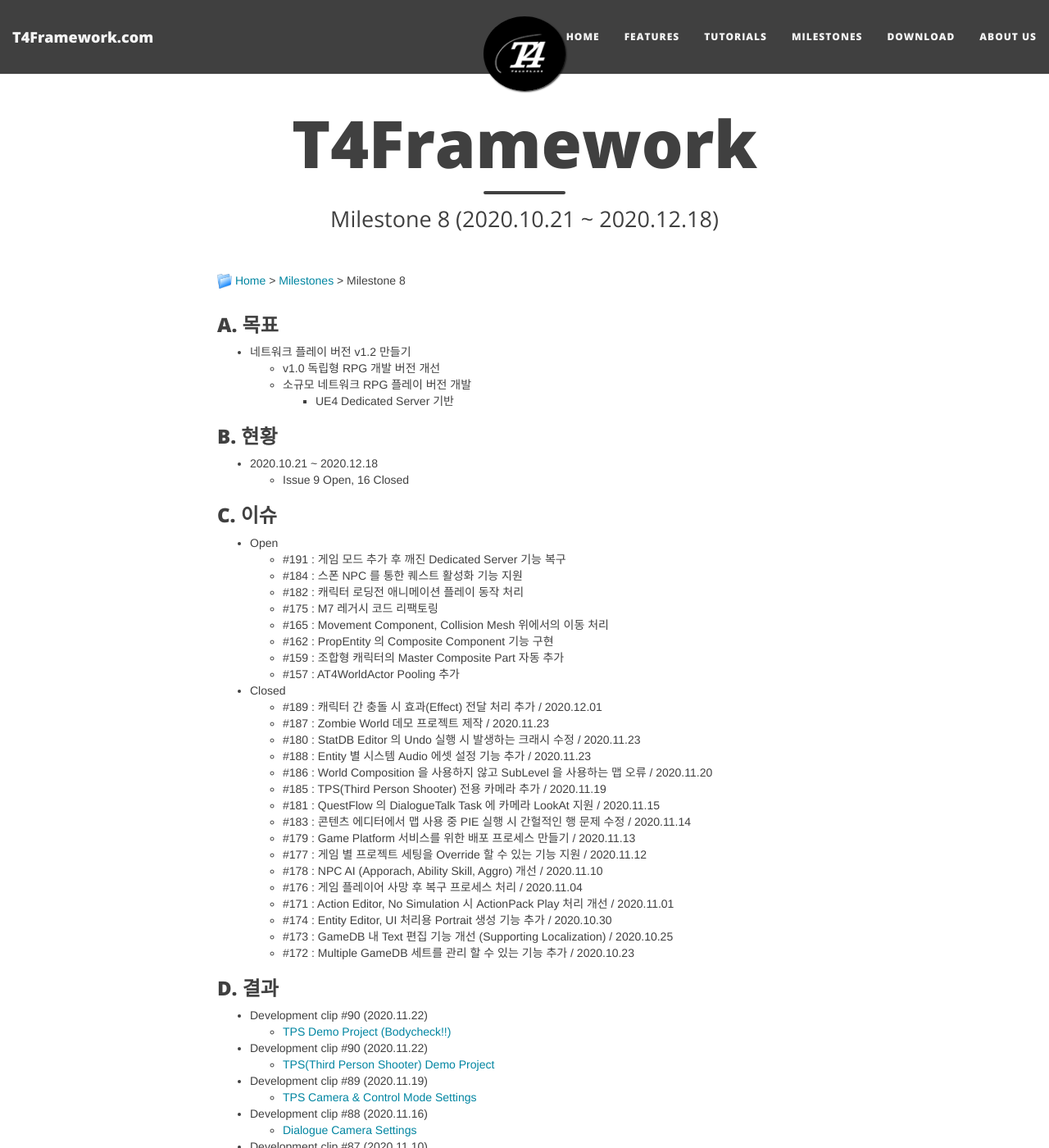
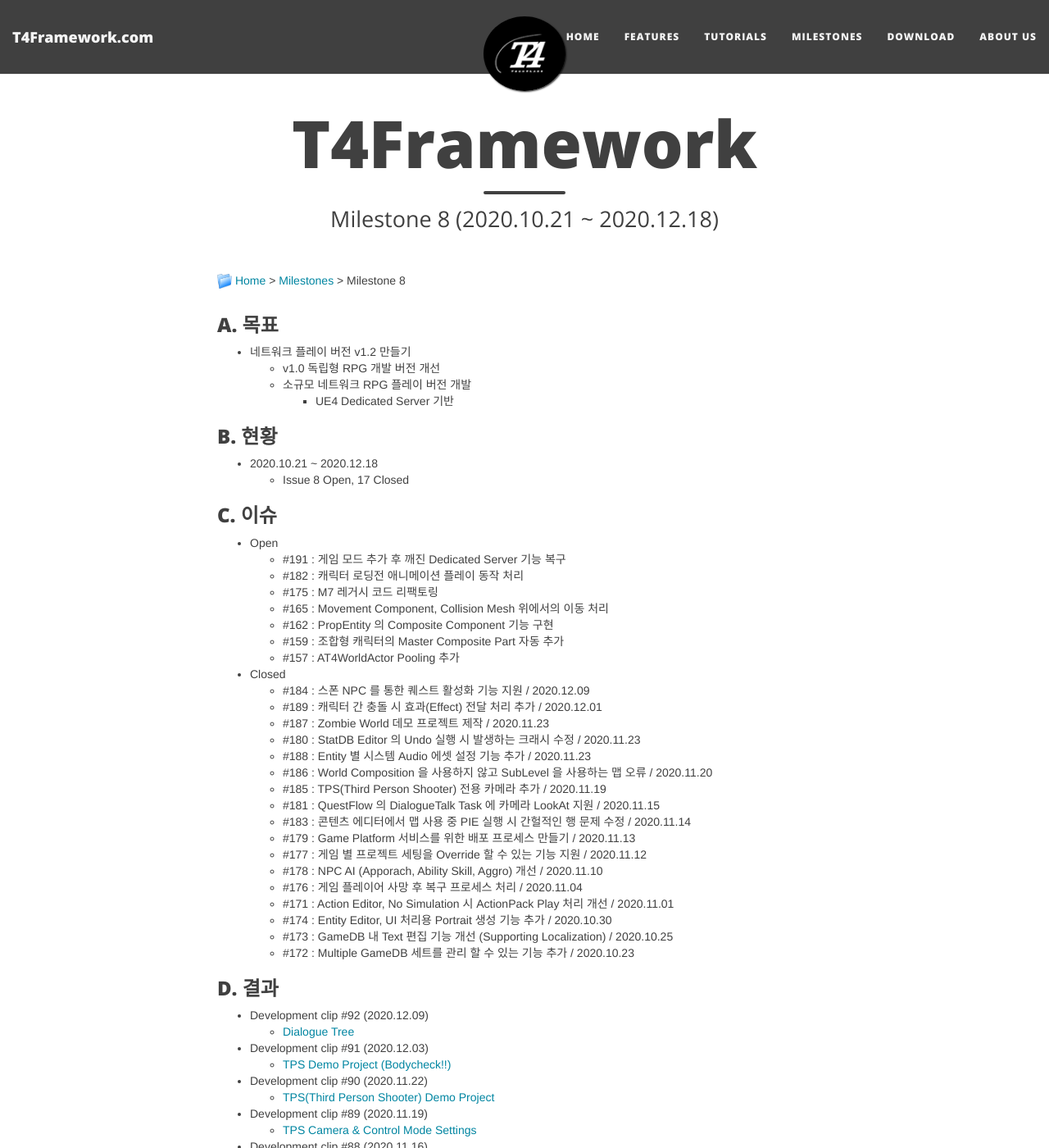
Before and after one commit to T4Framework/T4Framework_WebSite, a Jekyll site: the page built from docs/T4Framework_Milestone8_Achieved.md, in a window 1280 px wide and 1400 px high. Shown: the whole window at 82% size. Built offline with Jekyll 4.4.1, drawn with Linux system fonts in a browser that asks for light colours; nearby versions of some CDN libraries.

Commit message:
Update dev #92

```diff
--- a/docs/T4Framework_Milestone8_Achieved.md
+++ b/docs/T4Framework_Milestone8_Achieved.md
@@ -15,13 +15,12 @@
 ### B. 현황
 
 - 2020.10.21 ~ 2020.12.18
-  - Issue 9 Open, 16 Closed
+  - Issue 8 Open, 17 Closed
 
 ### C. 이슈
 
 - Open
   - #191 : 게임 모드 추가 후 깨진 Dedicated Server 기능 복구
-  - #184 : 스폰 NPC 를 통한 퀘스트 활성화 기능 지원
   - #182 : 캐릭터 로딩전 애니메이션 플레이 동작 처리
   - #175 : M7 레거시 코드 리팩토링
   - #165 : Movement Component, Collision Mesh 위에서의 이동 처리
@@ -30,6 +29,7 @@
   - #157 : AT4WorldActor Pooling 추가
 
 - Closed
+  - #184 : 스폰 NPC 를 통한 퀘스트 활성화 기능 지원 / 2020.12.09
   - #189 : 캐릭터 간 충돌 시 효과(Effect) 전달 처리 추가 / 2020.12.01
   - #187 : Zombie World 데모 프로젝트 제작 / 2020.11.23
   - #180 : StatDB Editor 의 Undo 실행 시 발생하는 크래시 수정 / 2020.11.23
@@ -49,7 +49,9 @@
 
 ### D. 결과
 
-- Development clip #90 (2020.11.22)
+- Development clip #92 (2020.12.09)
+  - [Dialogue Tree](https://youtu.be/dUe98CH5g-E){: target="_blank" }
+- Development clip #91 (2020.12.03)
   - [TPS Demo Project (Bodycheck!!)](https://youtu.be/HVAyQlWCG-s){: target="_blank" }
 - Development clip #90 (2020.11.22)
   - [TPS(Third Person Shooter) Demo Project](https://youtu.be/JlByN57UBUY){: target="_blank" }
--- a/docs/index.html
+++ b/docs/index.html
@@ -36,9 +36,9 @@
     <a href="https://www.youtube.com/channel/UCoVNwMxu9CUzc92zGYN4l6A" target="_blank"><b>More Clips...</b></a>
 </center>
 <hr />
-<div class="embed-container"><iframe src="https://www.youtube.com/embed/HVAyQlWCG-s" frameborder="0" width="1280" height="720"></iframe></div>
+<div class="embed-container"><iframe src="https://www.youtube.com/embed/dUe98CH5g-E" frameborder="0" width="1280" height="720"></iframe></div>
 <center>
-    <b>TPS Demo Project (Bodycheck!!) - 2020.12.03</b><br />
+    <b>Dialogue Tree - 2020.12.09</b><br />
     <a href="https://t4framework.com/T4Framework_Features"><b>More Features...</b></a>
 </center>
 
```
